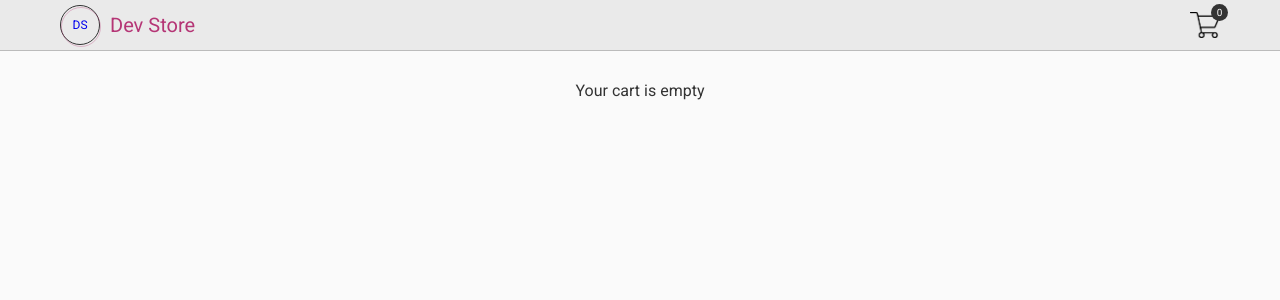
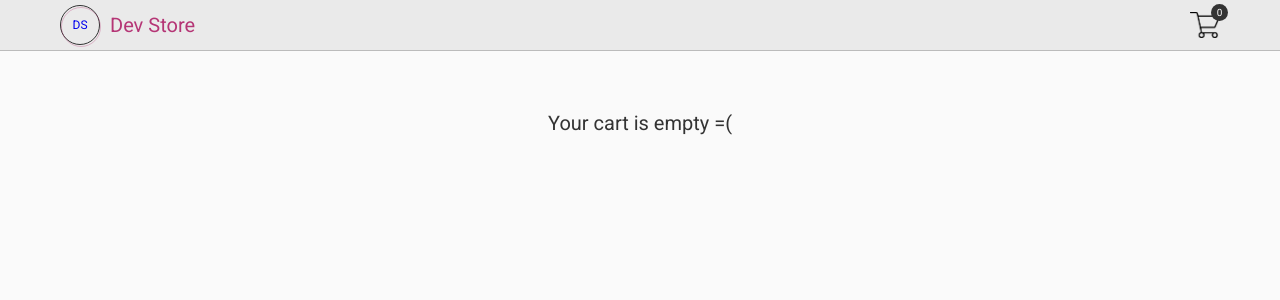
Before and after one commit to alvescleiton/basic-ecommerce, a Next.js app: page /cart in a window 1280 px wide. Shown: the top 300 px of the page. Built offline with nearby package versions, Linux system fonts and the light colour scheme.

Commit message:
Changing empty cart message styles

```diff
--- a/src/components/CartItem/CartList/index.tsx
+++ b/src/components/CartItem/CartList/index.tsx
@@ -20,7 +20,7 @@ const CartList = () => {
   }, [products])
 
   if (!products.length) {
-    return <S.NoItems>Your cart is empty</S.NoItems>
+    return <S.NoItems>Your cart is empty =(</S.NoItems>
   }
 
   return (
--- a/src/components/CartItem/CartList/styles.ts
+++ b/src/components/CartItem/CartList/styles.ts
@@ -41,5 +41,6 @@ export const Table = styled.table`
 export const NoItems = styled.p`
   display: block;
   text-align: center;
-  padding: 30px 10px;
+  padding: 60px 10px;
+  font-size: ${props => props.theme.fontSizes.large};
 `
```
